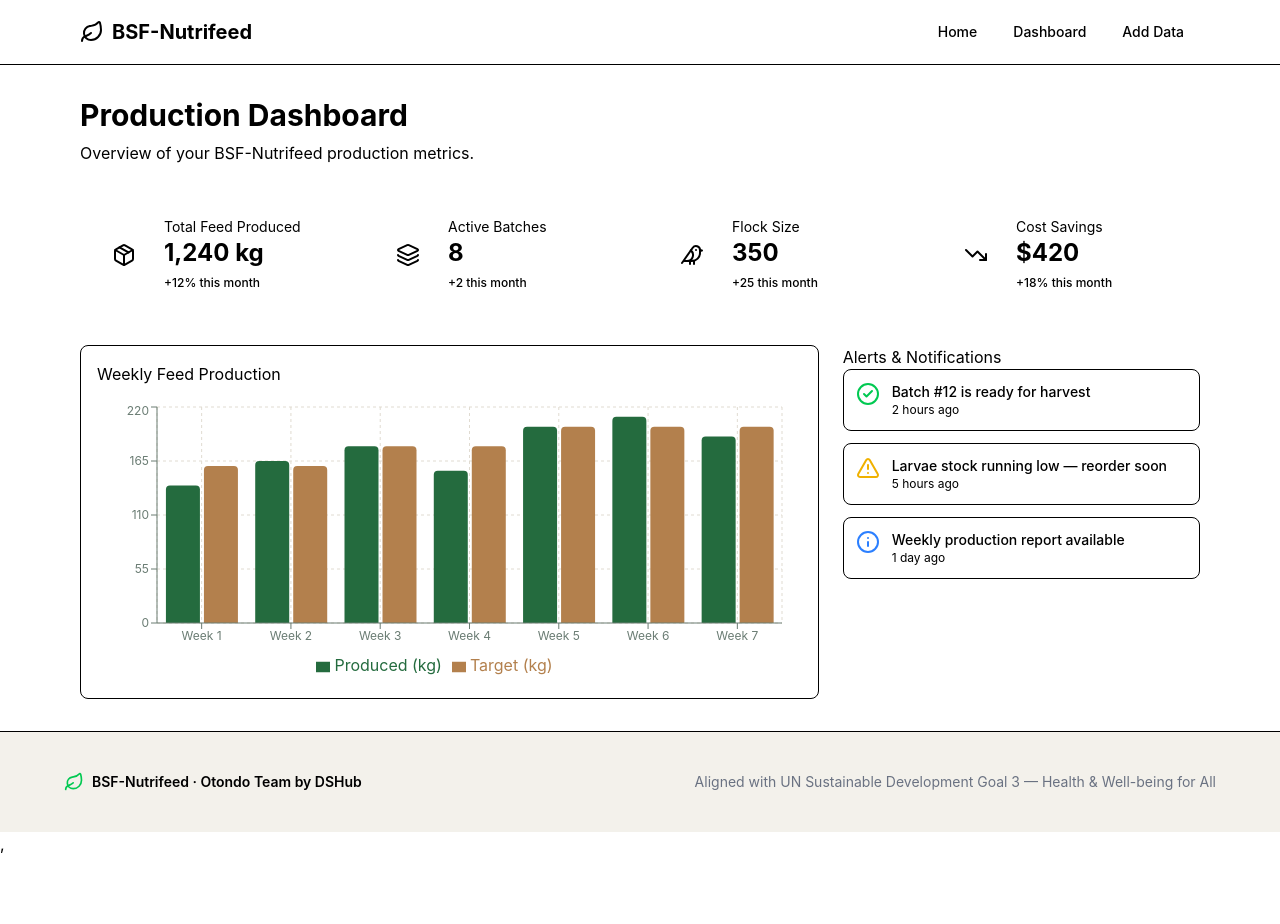
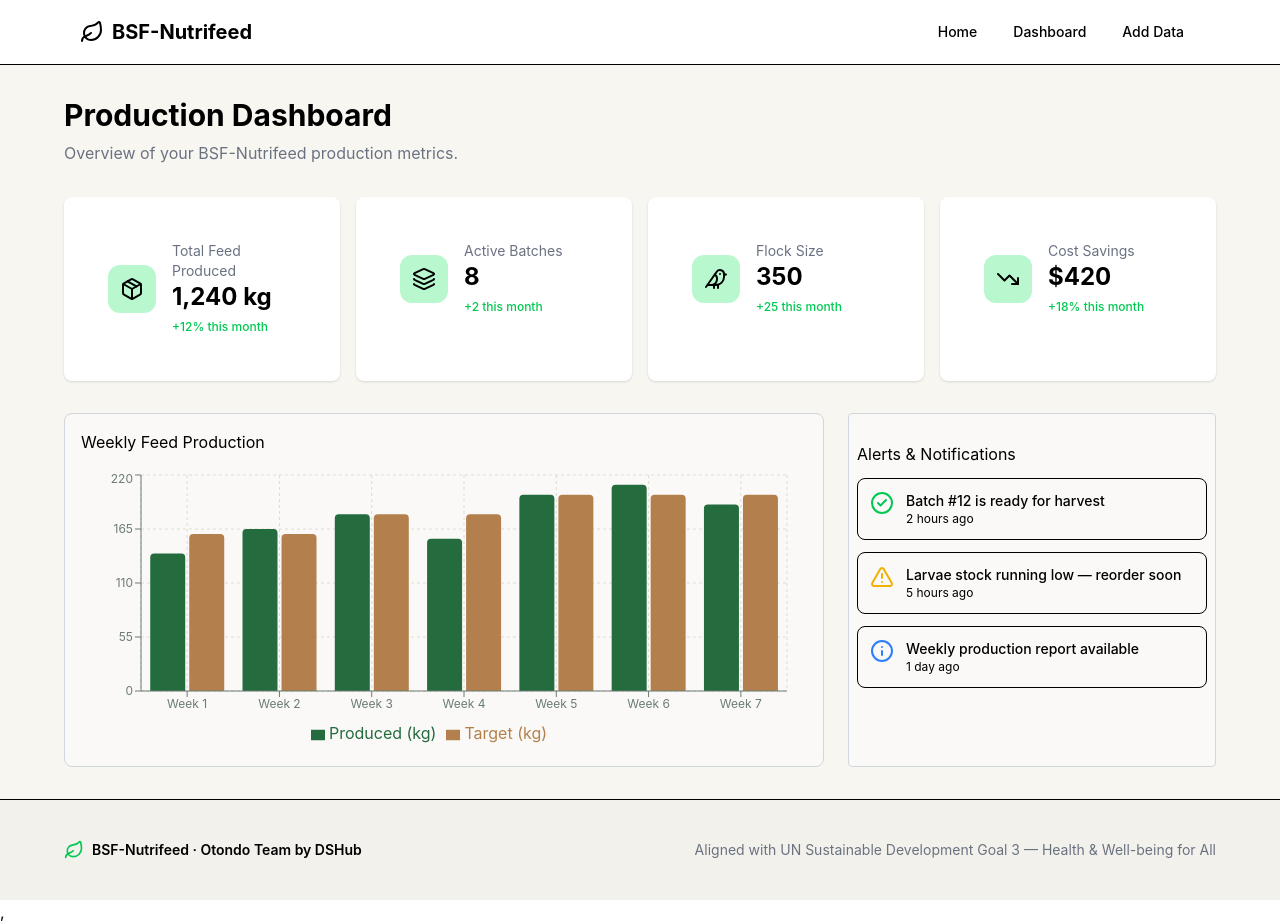
Before and after one commit to Destiny27052005/bsf_nutrifeed, a React (Vite) app: page /dashboard in a window 1280 px wide. Before the commit the page ends 856 px from the top, so only its background shows below. Built offline with nearby package versions, Linux system fonts and the light colour scheme.

Commit message:
style: update Dashboard, AlertCard, Chart, and MetricCard components with improved styling and layout

```diff
--- a/src/Pages/Dashboard.jsx
+++ b/src/Pages/Dashboard.jsx
@@ -1,19 +1,14 @@
 import AlertCard from "../components/AlertCard";
 import Chart from "../components/Chart";
 import MetricCard from "../components/MetricCard";
-
-const metrics = [
-    { label: "Total Feed Produced", value: "1,240 kg", change: "+12%", trend: "up", icon: "package" },
-    { label: "Active Batches", value: "8", change: "+2", trend: "up", icon: "layers" },
-    { label: "Flock Size", value: "350", change: "+25", trend: "up", icon: "bird" },
-    { label: "Cost Savings", value: "$420", change: "+18%", trend: "up", icon: "trending-down" },
-];
+import { metrics } from "../data/mockData";
 
 function Dashboard() {
     return (
-        <div className="mx-auto max-w-6xl px-4 py-8">
+        <div className=" px-4 py-8 bg-[#f8f6f1]">
+            <div className="mx-auto max-w-6xl">
                 <h1 className="mb-2 text-3xl font-bold">Production Dashboard</h1>
-            <p className="mb-8">Overview of your BSF-Nutrifeed production metrics.</p>
+                <p className="mb-8 text-gray-500">Overview of your BSF-Nutrifeed production metrics.</p>
                 <div className="mb-8 grid gap-4 sm:grid-cols-2 lg:grid-cols-4">
                     {metrics?.map((m) => <MetricCard key={m.label} metric={m} />)}
                 </div>
@@ -22,6 +17,7 @@ function Dashboard() {
                     <AlertCard />
                 </div>
             </div>
+        </div>
 
     );
 }
--- a/src/components/AlertCard.jsx
+++ b/src/components/AlertCard.jsx
@@ -7,9 +7,9 @@ const alerts = [
 
 function AlertCard() {
   return (
+    <div className="bg-[#faf9f7] rounded border border-gray-300 px-2 py-4">
       <div>
-          <div>
-            <h3>Alerts & Notifications</h3>
+        <h3 className="my-3">Alerts & Notifications</h3>
       </div>
       <div className="space-y-3">
         {alerts.map((a) => <AlertItemCard key={a.id} alert={a} />)}
--- a/src/components/Chart.jsx
+++ b/src/components/Chart.jsx
@@ -14,7 +14,7 @@ const production = [
 function Chart() {
     return (
             //  Chart container with title
-        <div className="rounded-lg border p-4 lg:col-span-2">
+        <div className="rounded-lg border p-4 lg:col-span-2 bg-[#faf9f7] border-gray-300">
                 <div className="mb-4">
                     <h2>Weekly Feed Production</h2>
                 </div>
--- a/src/components/MetricCard.jsx
+++ b/src/components/MetricCard.jsx
@@ -11,15 +11,15 @@ export default function MetricCard({ metric }) {
   const Icon = iconMap[metric.icon] || Package;
 
   return (
-    <div className="border-border/60">
+    <div className="border-border/60 bg-white p-6 rounded-lg shadow">
       <div className="flex items-center gap-4 p-5">
-        <div className="flex h-12 w-12 shrink-0 items-center justify-center rounded-xl">
+        <div className="flex h-12 w-12 shrink-0 items-center justify-center rounded-xl bg-green-200">
           <Icon className="h-6 w-6 text-primary" />
         </div>
         <div className="min-w-0">
-          <p className="text-sm">{metric.label}</p>
+          <p className="text-sm text-gray-500">{metric.label}</p>
           <p className="text-2xl font-bold">{metric.value}</p>
-          <span className="text-xs font-medium">{metric.change} this month</span>
+          <span className="text-xs font-medium text-green-500">{metric.change} this month</span>
         </div>
       </div>
     </div>
--- a/src/data/mockData.js
+++ b/src/data/mockData.js
@@ -1,11 +1,11 @@
-export const dashboardMetrics = [
+export const metrics = [
     { label: "Total Feed Produced", value: "1,240 kg", change: "+12%", trend: "up", icon: "package" },
     { label: "Active Batches", value: "8", change: "+2", trend: "up", icon: "layers" },
     { label: "Flock Size", value: "350", change: "+25", trend: "up", icon: "bird" },
     { label: "Cost Savings", value: "$420", change: "+18%", trend: "up", icon: "trending-down" },
 ];
 
-export const weeklyProduction= [
+export const production= [
     { week: "Week 1", produced: 140, target: 160 },
     { week: "Week 2", produced: 165, target: 160 },
     { week: "Week 3", produced: 180, target: 180 },
```
Lines whose indentation alone changed are shown as unchanged.
